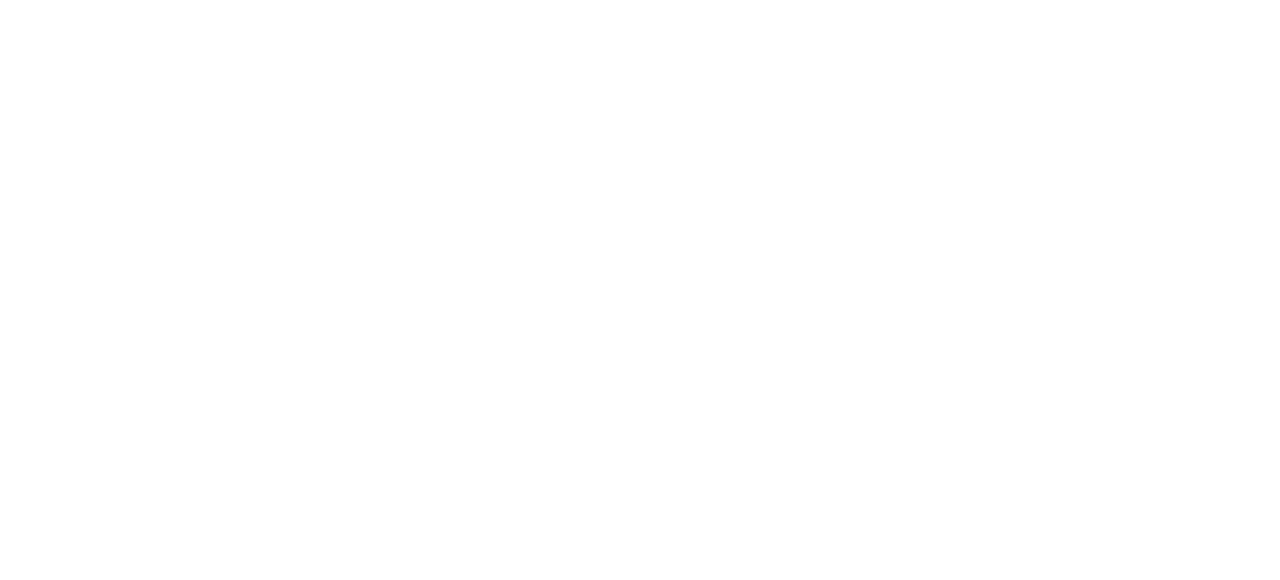
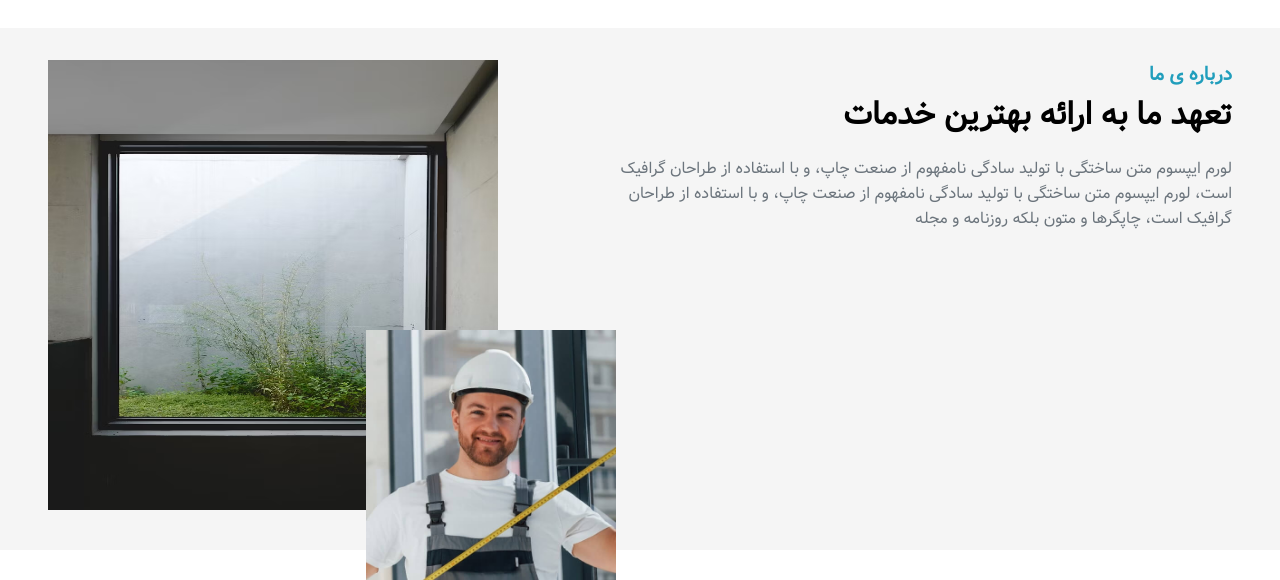
Before and after one commit to Elmira868/Dareno, a React (Vite) app: page / in a window 1280 px wide. Shown: the part 1068-1648 px from the top of the page. Before the commit the page ends 1096 px from the top, so only its background shows below. Built offline with nearby package versions, Linux system fonts and the light colour scheme.

Commit message:
Create about us

```diff
--- a/src/App.jsx
+++ b/src/App.jsx
@@ -1,12 +1,14 @@
 
 import './App.css'
 import Header from './components/Header/Header';
+import About from './components/About/About';
 function App() {
 
 
   return (
    <div>
     <Header/>
+    <About/>
    </div>
   )
 }
--- /dev/null
+++ b/src/components/About/About.css
@@ -0,0 +1,40 @@
+
+.about-box{
+    display: flex;
+    background-color: whitesmoke;
+}
+
+.about-box--img{
+    position: relative;
+    padding: 2rem 3rem;
+}
+
+.window-img{
+    width: 450px;
+    height: 450px;
+}
+
+.about-img{
+    width: 250px;
+    height: 250px;
+    position: absolute;
+    bottom: -30px;
+    right: -70px;
+}
+
+.about-us--texts{
+    text-align: right;
+    padding: 2rem 3rem;
+    overflow: hidden;
+}
+
+.about-us{
+    color: #219ebc;
+    font-size: 1.2rem;
+}
+
+.about-us--desc{
+font-size: 1rem;
+color: #6c757d;
+margin-top: 1rem;
+}
--- /dev/null
+++ b/src/components/About/About.jsx
@@ -0,0 +1,36 @@
+import './About.css';
+import about2 from '../../assets/img/about2.jpg';
+import about1 from '../../assets/img/about-1.avif';
+
+export default function About(){
+    return(
+        <>
+        <div className='about-box'>
+            <div className='about-box--img'>
+                <img src={about1} alt="window" className='window-img'/>
+                <img src={about2} alt="about" className='about-img' />
+            </div>
+            <div className='about-us--texts'>
+                <h5 className='about-us'>درباره ی ما</h5>
+                <h1 className='about-us--title'>
+                    تعهد ما به ارائه بهترین خدمات
+                </h1>
+                <p className='about-us--desc'>
+                    لورم ایپسوم متن ساختگی با
+                     تولید سادگی نامفهوم از صنعت چاپ،
+                     و با استفاده از طراحان گرافیک است،
+                     لورم ایپسوم متن
+                      ساختگی با تولید سادگی نامفهوم از صنعت چاپ،
+                      و با استفاده از طراحان گرافیک است،
+                      چاپگرها و متون بلکه روزنامه و مجله
+                </p>
+
+                {/* <ul>
+
+                </ul> */}
+
+            </div>
+        </div>
+        </>
+    )
+}
```
Also changed, not shown: src/assets/img/about-1.avif (added).
